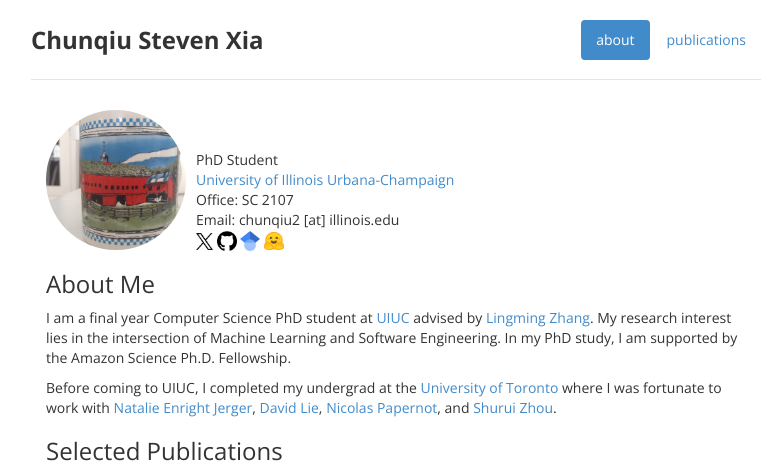
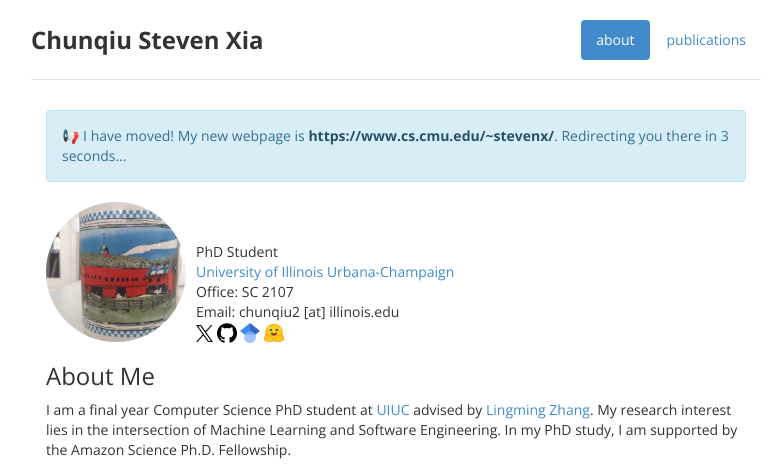
Before and after one commit to steven-site/steven-site.github.io, a plain HTML site: page index.html in a window 1280 px wide. Shown: the top 467 px of the page, without its empty margins (244-1021 px from the left). Drawn offline with nearby package versions, Linux system fonts and the light colour scheme.

Commit message:
Redirect to new webpage

```diff
--- a/index.html
+++ b/index.html
@@ -8,6 +8,9 @@
 
 
   <title> Chunqiu Steven Xia </title>
+  <!-- This site has moved: send visitors (after 3 seconds) and search engines to the new page -->
+  <meta http-equiv="refresh" content="3; url=https://www.cs.cmu.edu/~stevenx/">
+  <link rel="canonical" href="https://www.cs.cmu.edu/~stevenx/">
 
   <!-- Bootstrap core CSS -->
   <link href='https://fonts.googleapis.com/css?family=Open+Sans:400,700,300italic' rel='stylesheet' type='text/css'>
@@ -46,6 +49,12 @@
     </ul>
     <h3><strong>Chunqiu Steven Xia</strong></h3>
   </div>
+<div class="col-lg-12">
+  <div class="alert alert-info">
+    📢 I have moved! My new webpage is <a href="https://www.cs.cmu.edu/~stevenx/" class="alert-link">https://www.cs.cmu.edu/~stevenx/</a>.
+    Redirecting you there in 3 seconds…
+  </div>
+</div>
 <div class="tab-content">
 
 <div class="col-lg-12">
```
